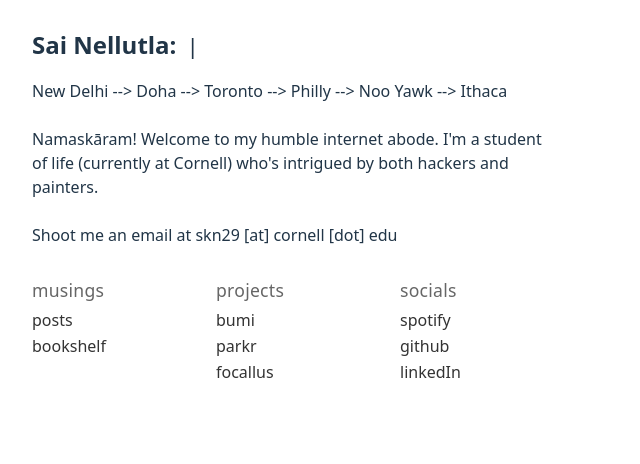
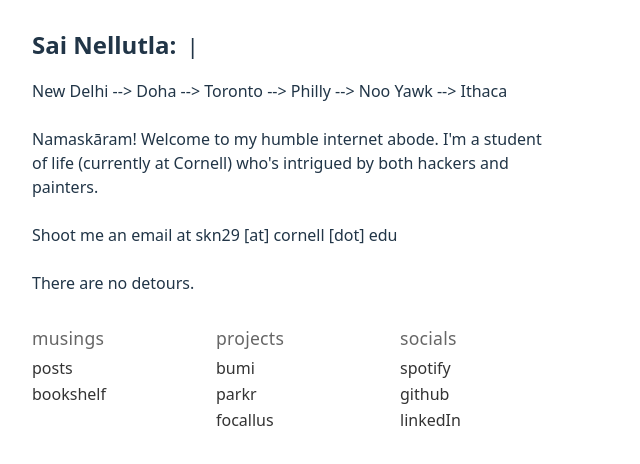
Before and after one commit to SaiNel7/abode, a React (Vite) app: page / in a window 1280 px wide. Shown: the top 464 px of the page, without its empty margins (0-640 px from the left). Built offline with nearby package versions, Linux system fonts and the light colour scheme.

Commit message:
tombstone

```diff
--- a/src/App.jsx
+++ b/src/App.jsx
@@ -63,6 +63,8 @@ function Home() {
         Namaskāram! Welcome to my humble internet abode. I'm a student of life (currently at Cornell) who's intrigued by both hackers and painters.
         <br/><br/>
         Shoot me an email at skn29 [at] cornell [dot] edu
+        <br/><br/>
+        There are no detours.
       </div>
       <div className="two-column-layout">
         <div className="column">
```
